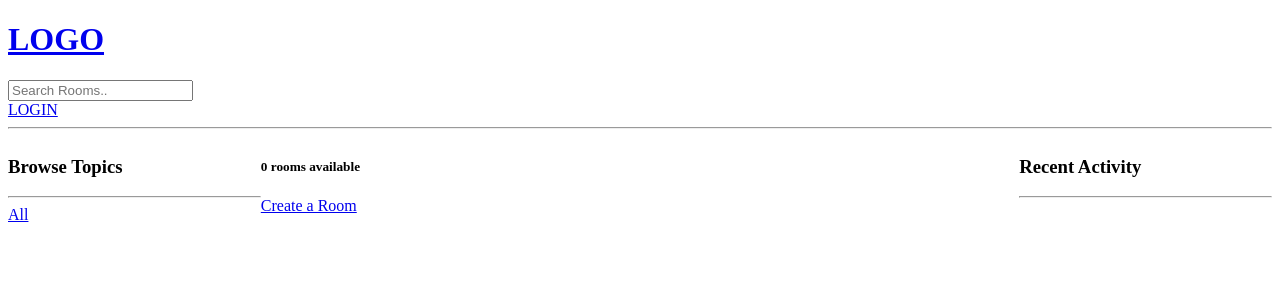
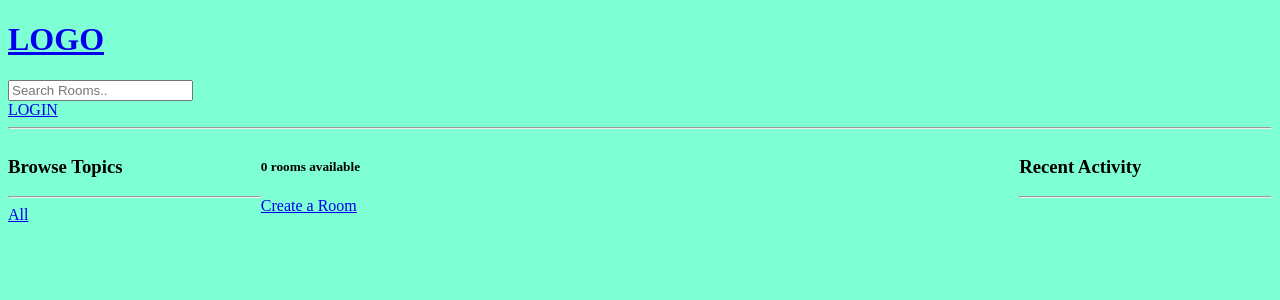
Before and after one commit to swarina/Study-Buddy, a Django app: page / in a window 1280 px wide. Shown: the top 300 px of the page. Run offline with Django 4.2, Linux system fonts and the light colour scheme; data that the repository does not hold is empty.

Commit message:
Setup: static files

```diff
--- /dev/null
+++ b/static/styles/main.css
@@ -0,0 +1,3 @@
+body {
+    background-color: aquamarine;
+}
--- a/studybuddy/settings.py
+++ b/studybuddy/settings.py
@@ -107,6 +107,9 @@ USE_TZ = True
 # https://docs.djangoproject.com/en/4.0/howto/static-files/
 
 STATIC_URL = 'static/'
+STATICFILES_DIRS = [
+    BASE_DIR / 'static'
+]
 
 # Default primary key field type
 # https://docs.djangoproject.com/en/4.0/ref/settings/#default-auto-field
--- a/templates/main.html
+++ b/templates/main.html
@@ -1,11 +1,12 @@
 <!DOCTYPE html>
+{% load static %}
 
 <html lang="en">
   <head>
     <meta charset="UTF-8" />
     <meta http-equiv="X-UA-Compatible" content="IE=edge" />
     <meta name="viewport" content="width=device-width, initial-scale=1.0" />
-
+    <link rel="stylesheet" type="text/css" media="screen" href="{% static 'styles/main.css' %}" />
     <title>Study Buddy</title>
   </head>
 
```
